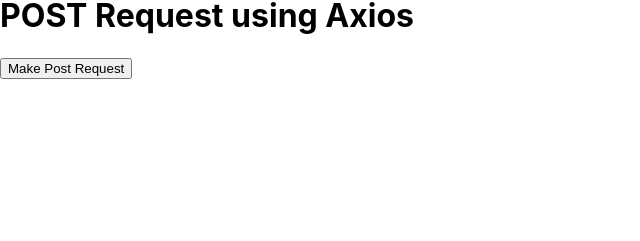
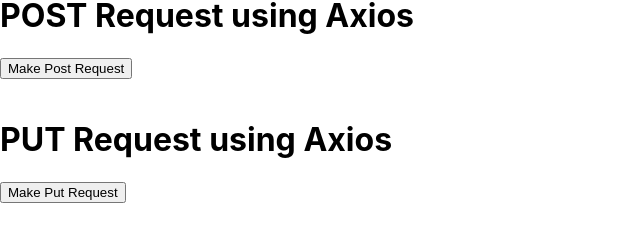
Before and after one commit to PriyanshK09/K22JA-ReactJS, a React (Create React App) app in the folder task3/: page / in a window 1280 px wide. Shown: the part 127-368 px from the top of the page, without its empty margins (0-640 px from the left). Built offline with nearby package versions, Linux system fonts and the light colour scheme; no server answers.

Commit message:
feat: Add Put component for making PUT requests and display formatted response data

```diff
--- a/task3/src/App.js
+++ b/task3/src/App.js
@@ -3,6 +3,7 @@
 // import Login from './components/Login';
 import Get from './components/Get';
 import Post from './components/Post';
+import Put from './components/Put';
 
 function App() {
     return (
@@ -11,6 +12,7 @@
             {/* <Login /> */}
             <Get />
             <Post />
+            <Put />
         </div>
     );
 }
--- a/task3/src/components/Put.js
+++ b/task3/src/components/Put.js
@@ -0,0 +1,44 @@
+import React, { useState } from "react";
+import axios from "axios";
+
+const Put = () => {
+    const [responseData, setResponseData] = useState(null);
+    const [error, setError] = useState(null);
+
+    const handlePutRequest = () => {
+        axios.put("https://jsonplaceholder.typicode.com/posts/1", {
+            id: 1,
+            title: "foo",
+            body: "bar",
+            userId: 1
+        })
+            .then(response => {
+                console.log(response);
+                setResponseData(response.data);
+            })
+            .catch(error => {
+                setError(error);
+            });
+    }
+
+    return (
+        <div>
+            <br />
+            <h1>PUT Request using Axios</h1>
+            <button onClick={handlePutRequest}>Make Put Request</button>
+            {/* Formatted Data */}
+            {responseData && <div>
+                <h3>Response Data: </h3>
+                <p><strong>Title:</strong> {responseData.title}</p>
+                <p><strong>Body:</strong> {responseData.body}</p>
+                <p><strong>UserId:</strong> {responseData.userId}</p>
+                <p><strong>Id:</strong> {responseData.id}</p>
+            </div>}
+            {/* Error Message */}
+            {error && <p>{error.message}</p>}
+            <br />
+        </div>
+    );
+}
+
+export default Put;
```
